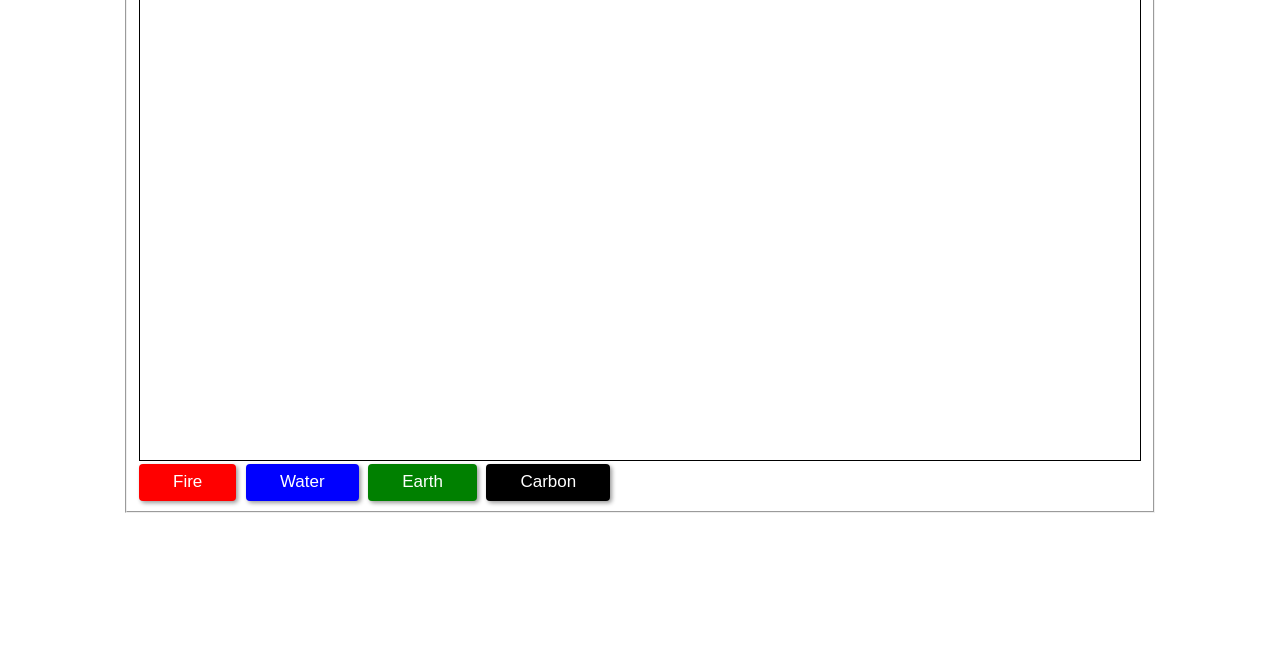
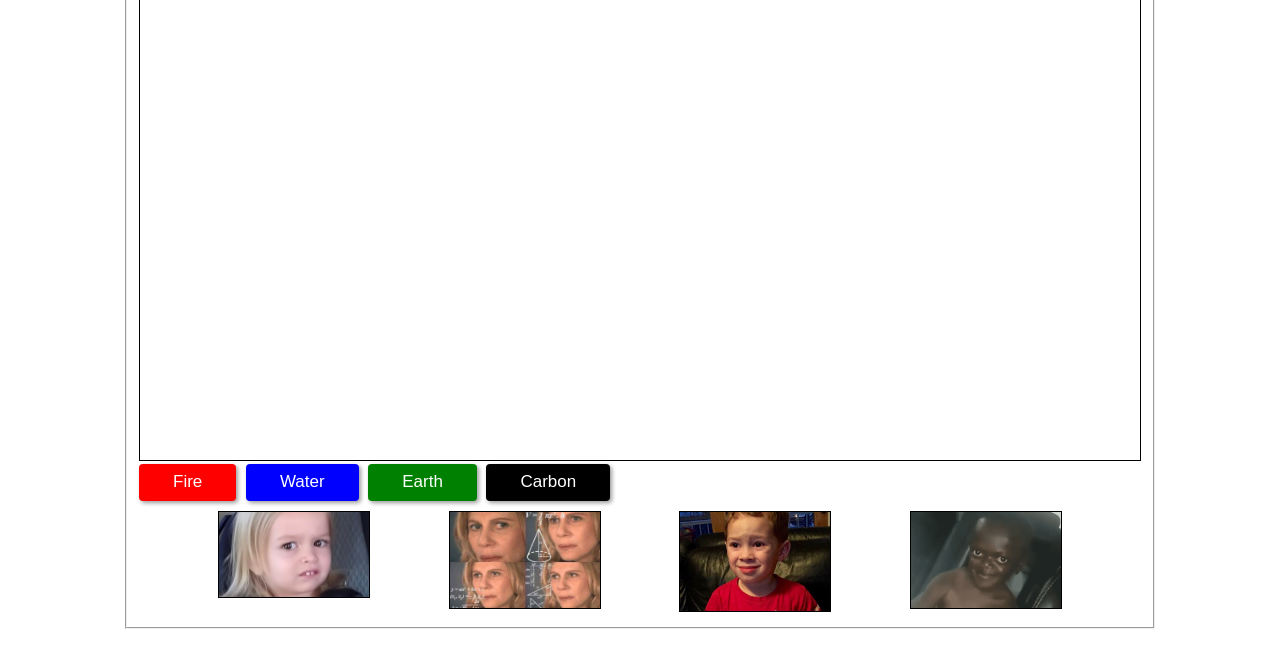
Before and after one commit to iamlucasgomes/meme-generator-fundamentos-trybe, a website: page index.html in a window 1280 px wide. Shown: the part 168-817 px from the top of the page. Drawn offline with Linux system fonts and the light colour scheme.

Commit message:
UPDATE: requisito 7 requisito 7 implementado

```diff
--- a/index.html
+++ b/index.html
@@ -37,6 +37,12 @@
         <button id="earth">Earth</button>
         <button id="carbon">Carbon</button>
       </div>
+      <div id="memes-container">
+        <div><img id="meme-1" src="imgs/meme1.png" alt="meme"></div>
+        <div><img id="meme-2" src="imgs/meme2.png" alt="meme"></div>
+        <div><img id="meme-3" src="imgs/meme3.png" alt="meme"></div>
+        <div><img id="meme-4" src="imgs/meme4.png" alt="meme"></div>
+      </div>
     </fieldset>
   </main>
   <footer></footer>
--- a/script.js
+++ b/script.js
@@ -7,6 +7,7 @@ const fire = document.querySelector('#fire');
 const water = document.querySelector('#water');
 const earth = document.querySelector('#earth');
 const carbon = document.querySelector('#carbon');
+const images = document.querySelectorAll('#memes-container img');
 
 function textMeme() {
   memeText.innerText = textInput.value;
@@ -49,3 +50,13 @@ function setCarbon() {
 }
 
 carbon.addEventListener('click', setCarbon);
+
+function thumbImagesClick() {
+  for (let index = 0; index < images.length; index += 1) {
+    images[index].addEventListener('click', () => {
+      memeImage.src = images[index].src;
+    });
+  }
+}
+
+thumbImagesClick();
--- a/style.css
+++ b/style.css
@@ -115,3 +115,29 @@ h1 {
 #carbon:active {
   transform: translate(0 , 0.2em);
 }
+
+#memes-container {
+  margin-top: 10px;
+  display: flex;
+  justify-content: space-evenly;
+}
+
+#meme-1 {
+  width: 150px;
+  border: 1px solid black;
+}
+
+#meme-2 {
+  width: 150px;
+  border: 1px solid black;
+}
+
+#meme-3 {
+  width: 150px;
+  border: 1px solid black;
+}
+
+#meme-4 {
+  width: 150px;
+  border: 1px solid black;
+}
```
Also changed, not shown: imgs/meme1.png (added), imgs/meme2.png (added), imgs/meme3.png (added), imgs/meme4.png (added).
